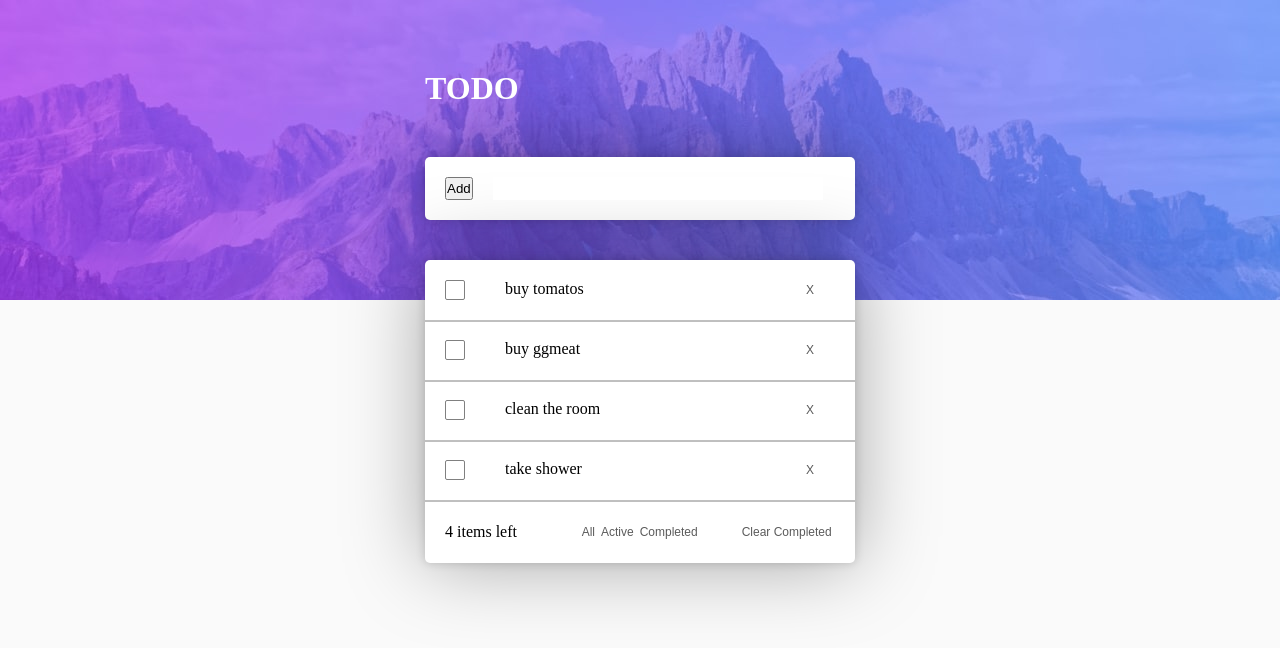
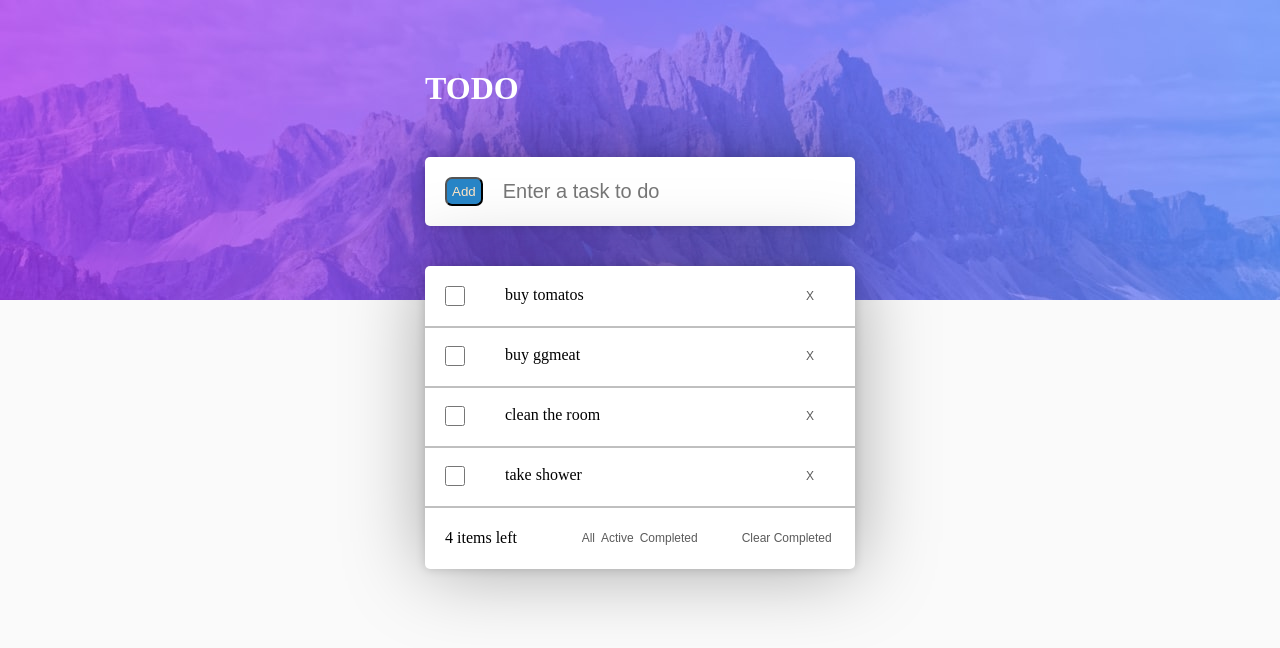
Before and after one commit to SonTonyD/Todo-app, an Angular app: page / in a window 1280 px wide. Shown: the top 648 px of the page. Built offline with nearby package versions, Linux system fonts and the light colour scheme.

Commit message:
version 0.1 OK

```diff
--- a/src/app/input-card/input-card.component.css
+++ b/src/app/input-card/input-card.component.css
@@ -22,8 +22,20 @@ input {
     border: none;
     outline: none;
     font-size: 20px;
+    background-color: transparent;
 }
 
 button {
+    background-color: rgb(39, 132, 198);
+    color: bisque;
+    padding: 5px;
+    border-radius: 7px;
 
 }
+
+button:active {
+    transform: translateY(1px);
+}
+button:hover {
+    opacity: 0.9;
+}
--- a/src/app/input-card/input-card.component.html
+++ b/src/app/input-card/input-card.component.html
@@ -1,5 +1,5 @@
 <div class="container">
     <button (click)="onSubmit()">Add</button>
-    <input [(ngModel)]="taskName" type="text">
+    <input [(ngModel)]="taskName" type="text" placeholder="Enter a task to do">
 
 </div>
--- a/src/app/task-list-card/task-list-card.component.css
+++ b/src/app/task-list-card/task-list-card.component.css
@@ -108,6 +108,15 @@ button:hover {
     cursor: pointer;
 }
 
+input[type="checkbox" i] {
+    background-color: initial;
+    cursor: default;
+    appearance: auto;
+    box-sizing: border-box;
+    padding: initial;
+    border: initial;
+}
+
 
 /*
 .container {
--- a/src/app/task-list-card/task-list-card.component.html
+++ b/src/app/task-list-card/task-list-card.component.html
@@ -2,7 +2,7 @@
     <div class="list">
         <ul *ngFor="let todoTask of todoList">
             <li [style.display]="todoTask.isHidden? 'none': 'grid'" class="list-element">
-                <input type="radio" class="doneButton" (click)="validTask(todoTask, $event)">
+                <input type="checkbox" class="doneButton" (click)="validTask(todoTask, $event)">
                 <span class="taskName">{{todoTask.name}}</span>
                 <button class="deleteButton" (click)="deleteTask(todoTask, todoList, $event)"> X </button>
 
--- a/src/app/task-list-card/task-list-card.component.ts
+++ b/src/app/task-list-card/task-list-card.component.ts
@@ -142,7 +142,7 @@ export class TaskListCardComponent implements OnInit,OnChanges {
       this.buttonAll.setAttribute("style","text-align: center;font-size: 12px;border: none;color: rgb(91, 91, 91);background-color: transparent;")
     }
     if (this.buttonActive !=null) {
-      this.buttonCompleted.setAttribute("style","text-align: center;font-size: 12px;border: none;color: rgb(91, 91, 91);background-color: transparent;")
+      this.buttonActive.setAttribute("style","text-align: center;font-size: 12px;border: none;color: rgb(91, 91, 91);background-color: transparent;")
     }
 
     for (let i = 0; i < this.todoList.length; i++) {
```
